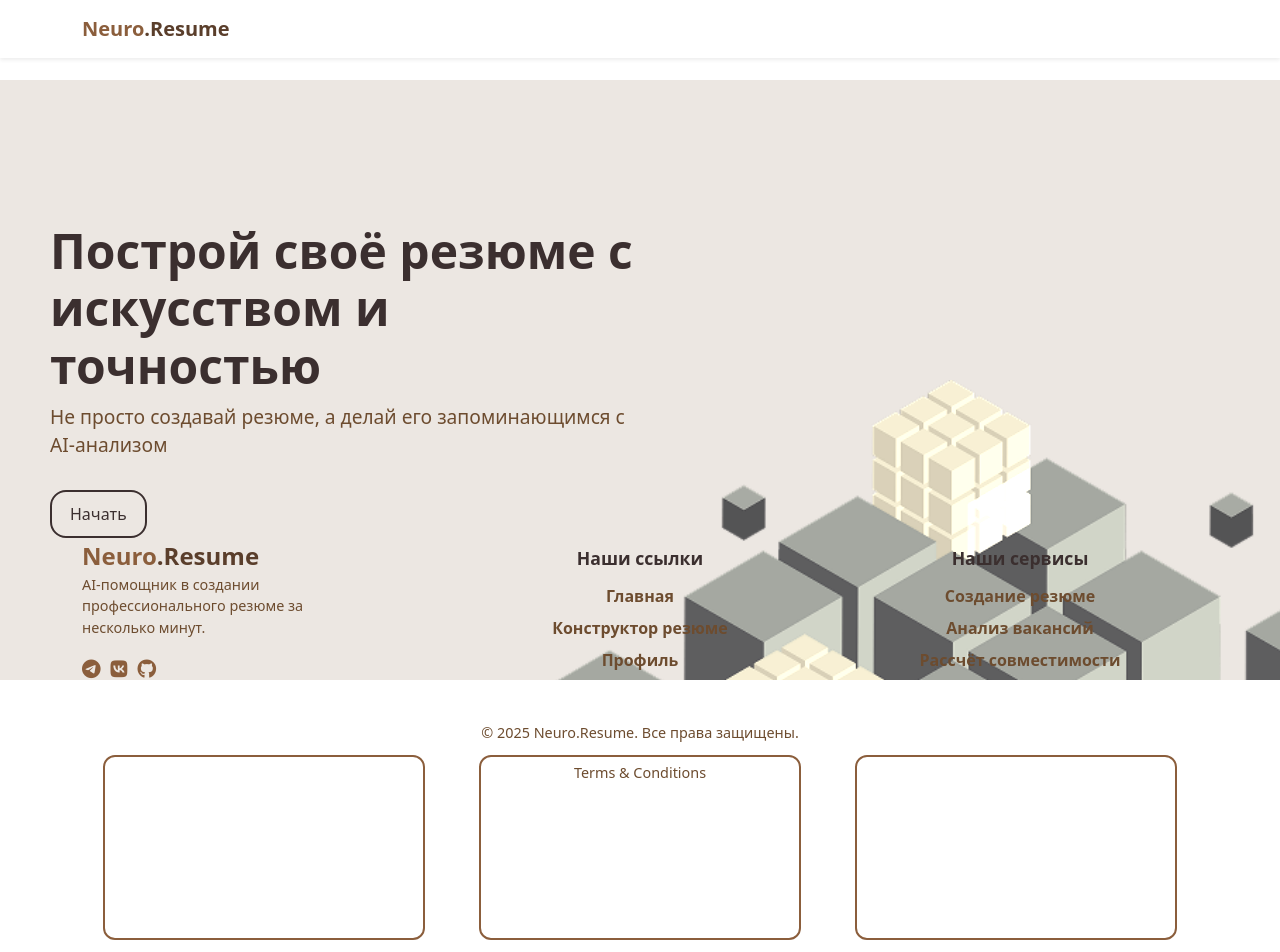
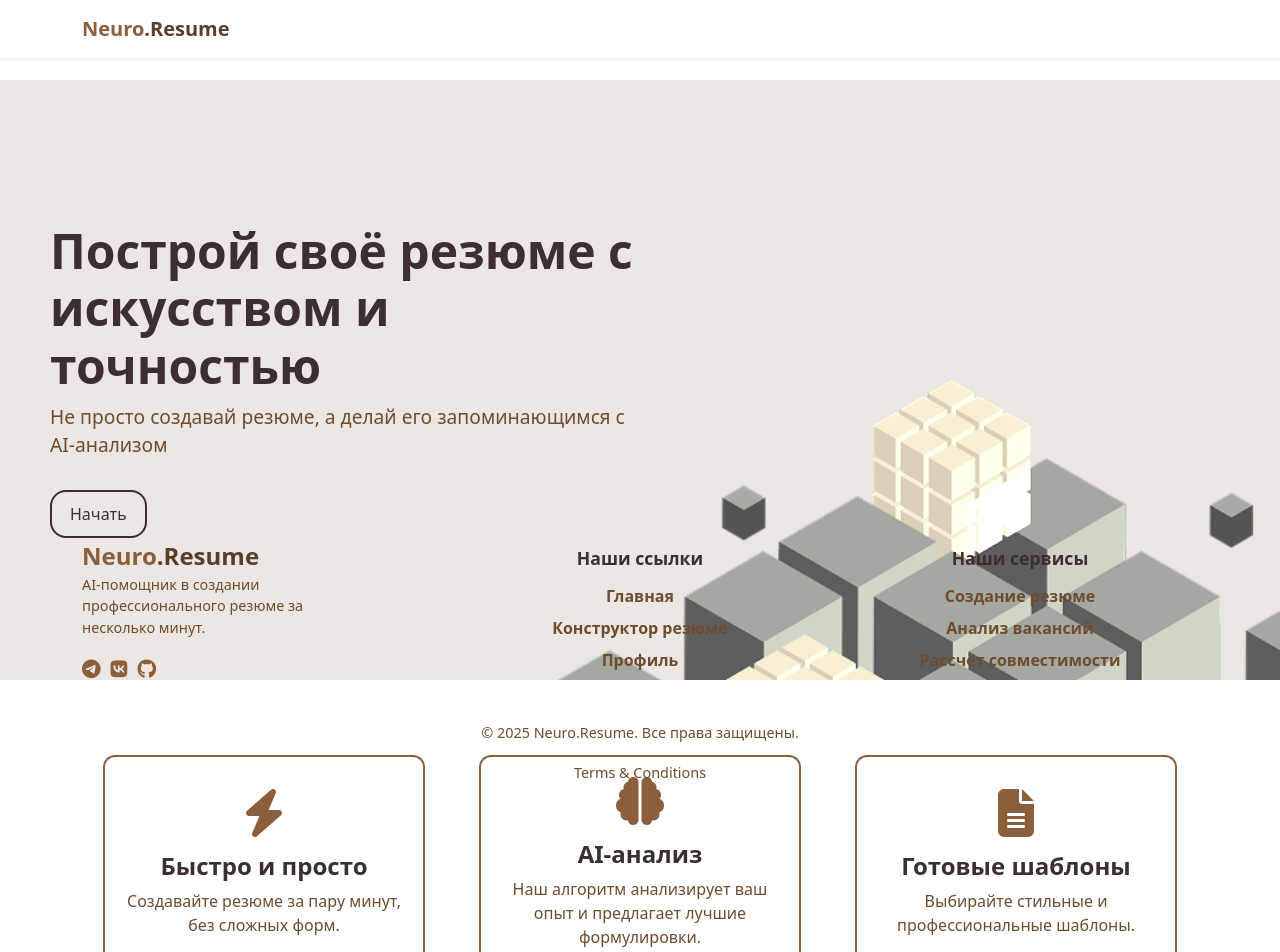
Before and after one commit to ptmff/Neuro_resume, a Vue app in the folder frontend/vue/: page /#/ in a window 1280 px wide. Shown: the top 952 px of the page. Built offline with nearby package versions, Linux system fonts and the light colour scheme.

Commit message:
added styles for text and icons in funcsection

```diff
--- a/frontend/vue/src/components/FunctionalSection.vue
+++ b/frontend/vue/src/components/FunctionalSection.vue
@@ -56,4 +56,23 @@
   width: 100%;
   max-width: 350px;
 }
+
+/* 🔹 Иконка */
+.feature-icon {
+    font-size: 3rem;
+    color: #8b5e3c;
+    margin-bottom: 15px;
+  }
+
+  /* 🔹 Текст */
+  .feature-title {
+    font-size: 1.5rem;
+    color: #3b2f2f;
+    font-weight: bold;
+  }
+
+  .feature-description {
+    font-size: 1rem;
+    color: #6d4c2f;
+  }
 </style>
```
